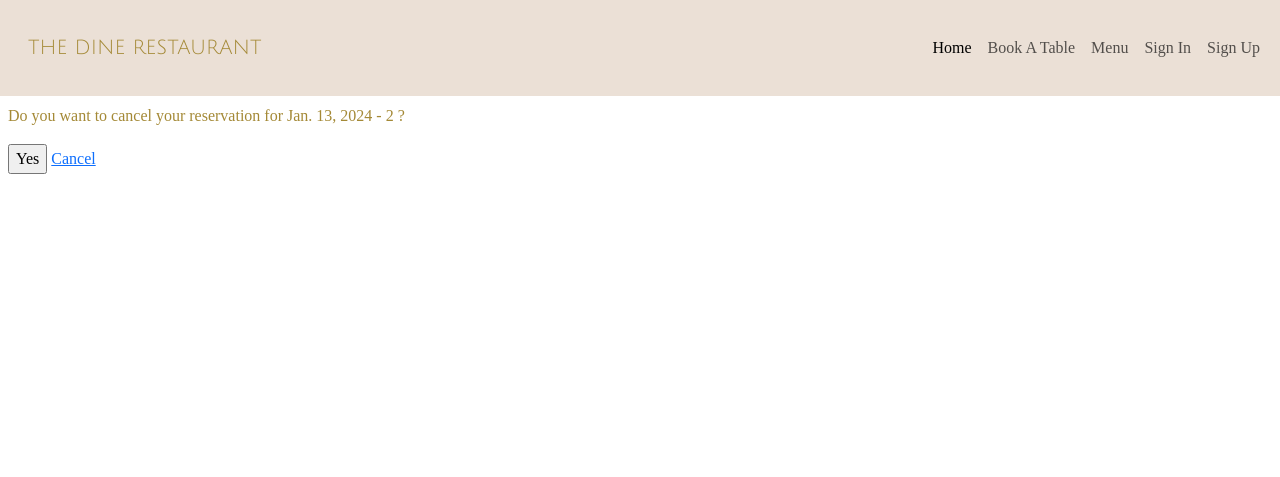
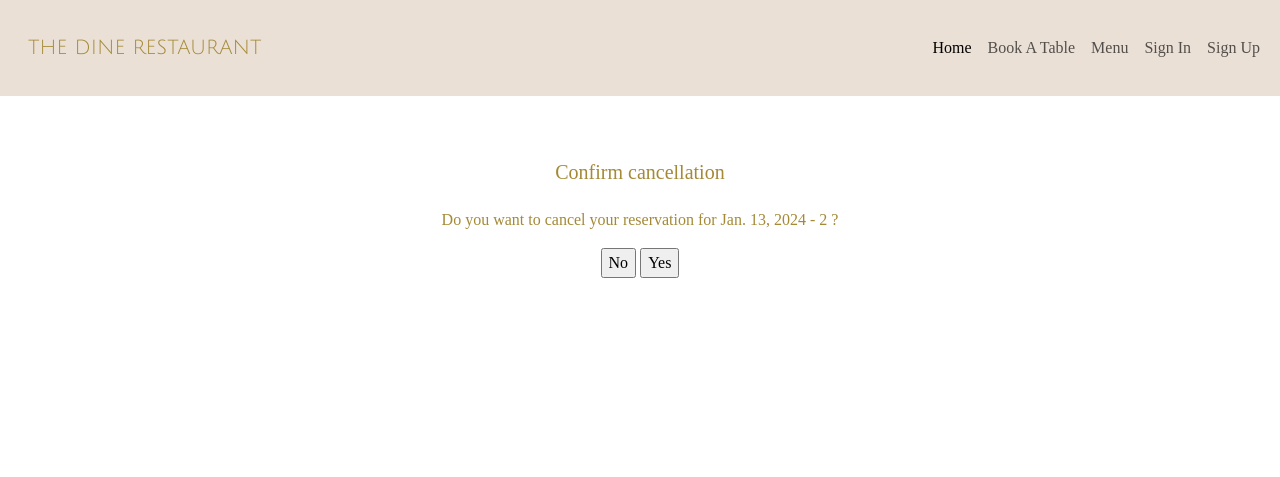
Before and after one commit to chathugaj/Delicious, a Django app: page /reservation/1/delete/ in a window 1280 px wide. Shown: the top 477 px of the page. Run offline with Django 4.2, Linux system fonts and the light colour scheme; data comes from the database, SQL or seed files in the repository; both versions use the stored data as it was after the commit; some libraries are stand-ins or nearby versions; some web fonts are replaced.

Commit message:
Fixed css and navigation in reservation screens

```diff
--- a/menu/templates/menu/index.html
+++ b/menu/templates/menu/index.html
@@ -2,8 +2,9 @@
 {% load static %}
 
 {% block content %}
+<div class="row p-5" >
     <div class="text-center">
-    <h1 class="p-5">Menu</h1>
+        <h5>Menu</h5>
     </div>
     <div class="text-center">
         <p>
@@ -14,4 +15,5 @@
     <div class="text-center">
         <img src="{% static 'images/thedine_menu.png' %}" class="img-fluid" alt="Menu image">
     </div>
+</div>
 {% endblock %}
--- a/reservation/templates/reservation/reservation_delete.html
+++ b/reservation/templates/reservation/reservation_delete.html
@@ -1,9 +1,17 @@
 {% extends 'base.html' %}
 
 {% block content %}
-<form action="." class="form mb-2 p-2 form-style" method="POST">
-  {% csrf_token %}
-  <p>Do you want to cancel your reservation for {{object.reservation_date}} - {{object.time_slot}} ?</p>
-    <input type="submit" value="Yes" /> <a href="../">Cancel</a>
-</form>
+<div class="row p-5 text-center">
+  <div class="col-1"></div>
+  <div class="col-10">
+    <h5 class="p-3">Confirm cancellation</h5>
+    <form action="." class="form form-style" method="POST">
+      {% csrf_token %}
+      <p>Do you want to cancel your reservation for {{object.reservation_date}} - {{object.time_slot}} ?</p>
+      <input type="button" onclick="location.href='/reservation/list';" value="No" />
+      <input type="submit" value="Yes" />
+    </form>
+  </div>
+  <div class="col-1"></div>
+</div>
 {% endblock %}
--- a/reservation/templates/reservation/reservation_list.html
+++ b/reservation/templates/reservation/reservation_list.html
@@ -1,8 +1,9 @@
 {% extends 'base.html' %}
 
 {% block content %}
-<div class="table-responsive mx-3">
-    <h2 class="m-3">Reservations</h2>
+<div class="row p-5">
+    <div class="table-responsive">
+        <h5>Reservations</h5>
         <table class="table table-striped">
             <tbody>
             {% for instance in object_list %}
@@ -33,4 +34,5 @@
             </tbody>
         </table>
     </div>
+</div>
 {% endblock %}
--- a/static/css/style.css
+++ b/static/css/style.css
@@ -120,6 +120,10 @@ hr {
   margin-left: 0px;
 }
 
+.text-container {
+    border: 2px solid #435058;
+}
+
 .display-4 {
   font-size: calc(1.475rem + -1.3vw);
   line-height: 2.2;
--- a/templates/base.html
+++ b/templates/base.html
@@ -34,7 +34,6 @@
         </div>
 
     </div>
-
 </main>
 {% include 'includes/footer.html' %}
 {% block javascript %}
--- a/templates/includes/navbar.html
+++ b/templates/includes/navbar.html
@@ -1,7 +1,7 @@
 {% load allauth i18n %}
 <nav class="navbar navbar-expand-lg bg-body-tertiary col-md-12">
     <div class="container-fluid">
-        <a class="navbar-brand ms-3" href="#">
+        <a class="navbar-brand ms-3" href="/">
             THE DINE RESTAURANT
         </a>
         <button class="navbar-toggler" type="button" data-bs-toggle="collapse" data-bs-target="#navbarNav"
```
Also changed, not shown: reservation/templates/reservation/reservation_create.html (+13 -5 lines), reservation/templates/reservation/reservation_detail.html (+17 -6 lines), reservation/templates/reservation/reservation_update.html (+6 -1 lines), db.sqlite3, 1 other file. Lines whose indentation alone changed are shown as unchanged.
